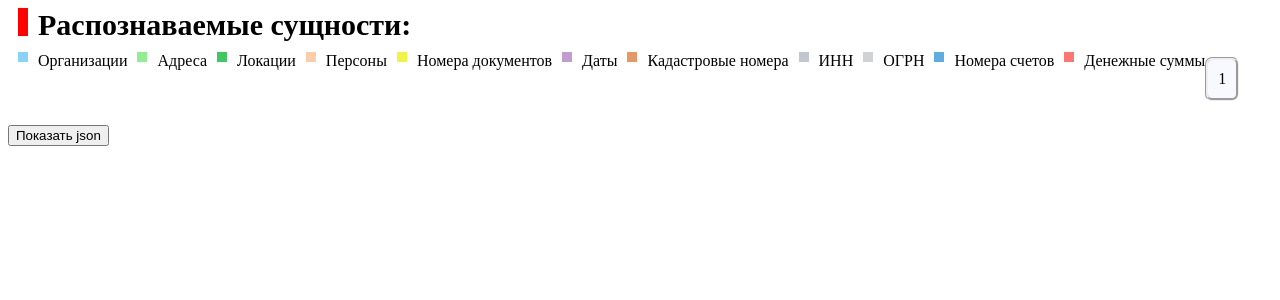
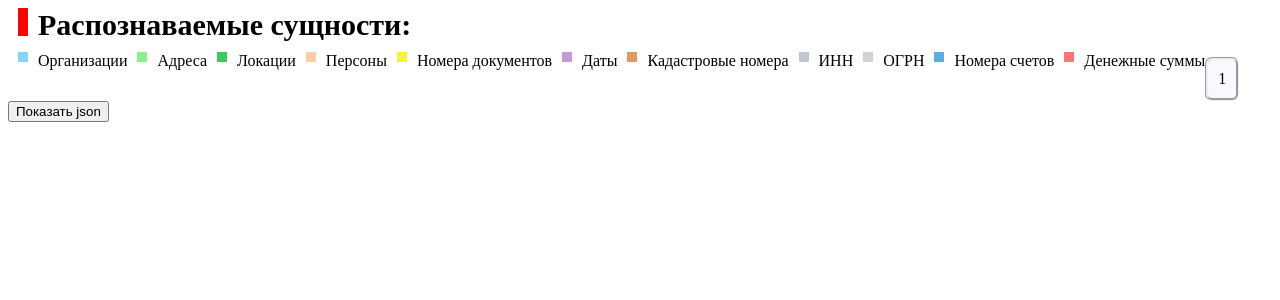
Before and after one commit to qweSunset/OSD_DocsAI, a Flask app: template templates/output.html in a window 1280 px wide. Shown: the top 300 px of the page. Run offline with Flask 2, Linux system fonts and the light colour scheme; the template is opened without the code that fills it: most values are stand-ins (such as "Sample title", 1, 10 or a date in 2020); parts of the project's set-up code (start-up, migrations or seed data) failed here and were passed over.

Commit message:
output btn mod

```diff
--- a/main.py
+++ b/main.py
@@ -93,4 +93,4 @@ def upload_file():
 
 
 if __name__=='__main__':
-    app.run(host="0.0.0.0", port=5000, debug=True)
+    app.run(host="0.0.0.0", port=5000, debug=True, ssl_context=context)
--- a/templates/output.html
+++ b/templates/output.html
@@ -47,6 +47,6 @@
 </div>
 <div id="btn">
     <form action="/show_json/" method="GET">
-	<input style="margin-top: 24px; clear: left" type="submit" class="json" value="Показать json">
+	<input style="margin-top: 24px; clear: left; display: block;" type="submit" class="json" value="Показать json">
     </form>
 </div>
```
